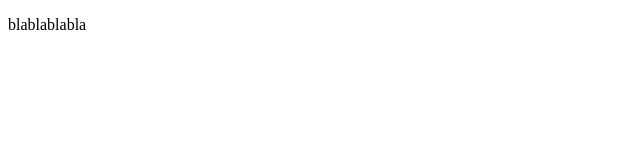
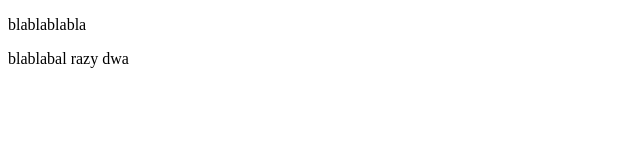
Before and after one commit to 5AdamB/blablabla.github.io, a plain HTML site: page index.html in a window 1280 px wide. Shown: the whole page, without its empty margins (0-640 px from the left). Drawn offline with Linux system fonts and the light colour scheme.

Commit message:
Komentarz numer dwa...

```diff
--- a/index.html
+++ b/index.html
@@ -8,5 +8,8 @@
     <p>
         blablablabla
     </p>
+    <p>
+	blablabal razy dwa
+    </p>
 </body>
 </html>
```
